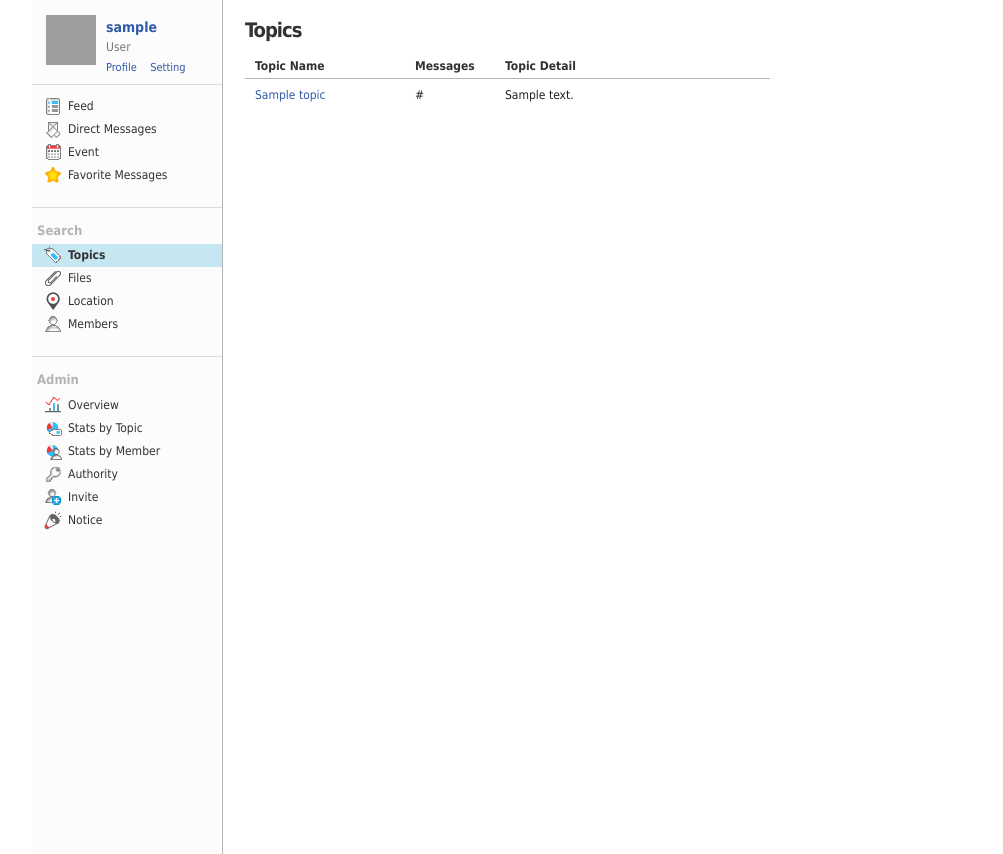
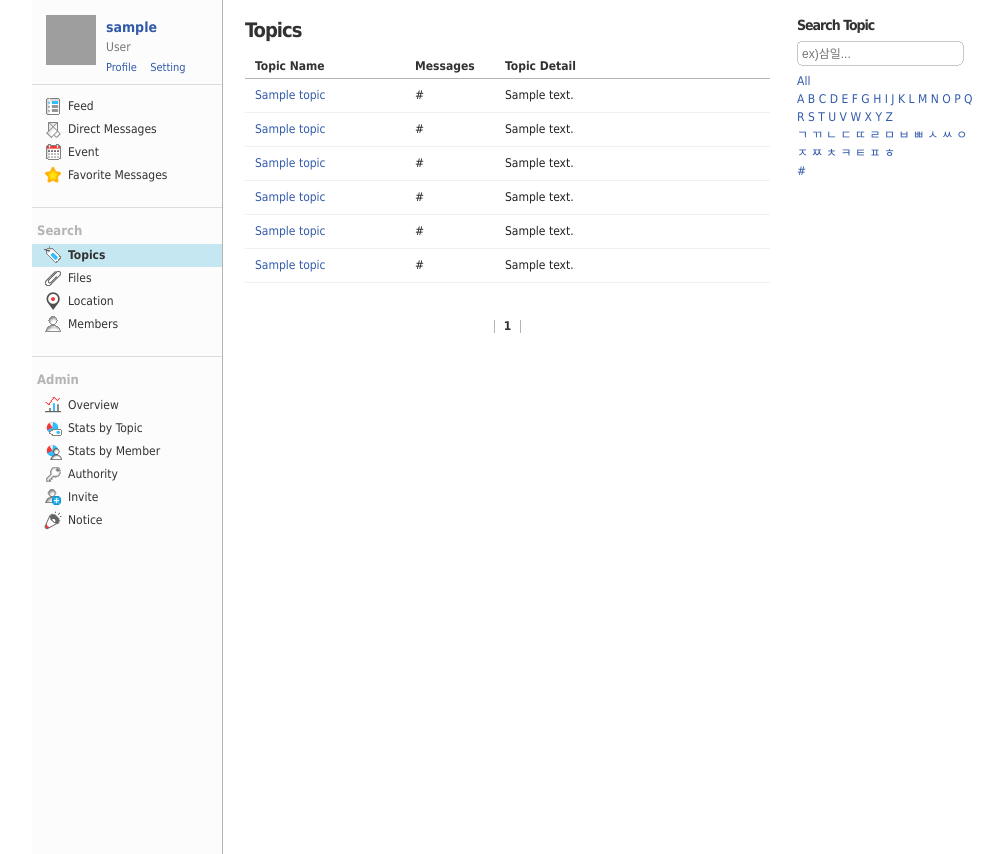
Before and after one commit to uj-on-kaist/CloudProject, a Django app: page /topic/ in a window 1280 px wide. Shown: the part 45-899 px from the top of the page, without its empty margins (133-1136 px from the left). Run offline with Django 3.2, Linux system fonts and the light colour scheme; a user stored in the database is signed in; tables that the repository leaves empty hold one stand-in row (values such as "Sample post"); data that the repository does not hold is empty; parts of the project's set-up code (start-up, migrations or seed data) failed here and were passed over; grey boxes are pictures that could not be loaded.

Commit message:
Topic improve

```diff
--- a/Cloud31/controller/topiccontroller.py
+++ b/Cloud31/controller/topiccontroller.py
@@ -16,6 +16,7 @@ from django.contrib.auth.decorators import login_required
 from django.shortcuts import get_object_or_404
 from django.utils.encoding import smart_unicode
 
+from django.db.models import Q
 
 import json
 import my_utils
@@ -27,11 +28,48 @@ from django.core.paginator import Paginator, EmptyPage, PageNotAnInteger
 def topic(request):
     t = loader.get_template('topic.html')
     context = RequestContext(request)
+
+    context['side_list']=['search_topic']
+    context['ko_list']=[u'ㄱ', u'ㄲ', u'ㄴ', u'ㄷ', u'ㄸ', u'ㄹ', u'ㅁ', u'ㅂ', u'ㅃ', u'ㅅ', u'ㅆ', u'ㅇ', u'ㅈ', u'ㅉ', u'ㅊ', u'ㅋ', u'ㅌ', u'ㅍ', u'ㅎ']
+    context['en_list']=['A', 'B', 'C', 'D', 'E', 'F', 'G', 'H', 'I', 'J', 'K', 'L', 'M', 'N', 'O', 'P', 'Q', 'R', 'S', 'T', 'U', 'V', 'W', 'X', 'Y', 'Z']
+
     context['page_topic'] = "selected"
     context['topics']=list()
     try:
-        topics = Topic.objects.all()
-        paginator = Paginator(topics, 2)
+        keyword = request.GET.get('q', '')
+        query_type = Q()
+        if keyword is not '':
+            print keyword
+            query_type = Q(topic_name__istartswith=keyword)
+
+        search_index = request.GET.get('index', '')
+        if search_index is not '':
+            if search_index in map(chr, range(65, 91)):
+                query_type = Q(topic_name__istartswith=search_index)
+            elif search_inde is '#':
+                query_type = Q()
+            else:
+                this_index,next_index=my_utils.next_search_index(search_index)
+                query_type = Q(topic_name__gt=this_index, topic_name__lt=next_index)
+
+        topics = Topic.objects.filter(query_type)
+
+        b = list()
+        for topic in topics:
+            b.append(topic)
+
+        c = list()
+        for a in b:
+            c.append(a)
+            c.append(a)
+        for a in b:
+            c.append(a)
+            c.append(a)
+        for a in b:
+            c.append(a)
+            c.append(a)
+
+        paginator = Paginator(c, 15)
 
         page = request.GET.get('page', 1)
         try:
@@ -43,7 +81,8 @@ def topic(request):
             # If page is out of range (e.g. 9999), deliver last page of results.
             context['topics'] = paginator.page(paginator.num_pages)
 
-        print context['topics']
+        context['index_info'] = my_utils.get_index_list(context['topics'].number, paginator.num_pages)
+
 
     except Exception as e:
         print str(e)
@@ -57,6 +96,7 @@ def topic_detail(request,topic_name):
     t = loader.get_template('topic_detail.html')
     context = RequestContext(request)
     topic_name = smart_unicode(topic_name, encoding='utf-8', strings_only=False, errors='strict')
+    context['page_topic'] = "selected"
     context['topics']=list()
     try:
         context['topics'] = Topic.objects.filter(topic_name=topic_name)
--- a/Cloud31/my_utils.py
+++ b/Cloud31/my_utils.py
@@ -103,3 +103,42 @@ def get_related_topics(username):
         pass
 
     return result
+
+
+
+def get_index_list(index, last_index):
+    result = dict()
+    result['index_list']=list()
+    result['current_index']=index
+    left = int((index-1)/10)*10 + 1
+    right = min(left+10, last_index+1)
+
+    result['has_previous'] = False
+    if left > 1:
+        result['has_previous']=True
+        result['previous_index']=left-1
+
+    for i in range(left,right):
+        result['index_list'].append(i)
+
+    result['has_next']=False
+    if right < last_index+1:
+        result['has_next']=True
+        result['next_index']=right
+
+
+    return result
+
+HANGUL_BEGIN_UNICODE = 44032
+HANGUL_BASE_UNIT = 588
+
+def next_search_index(index):
+    ko = [u'ㄱ',u'ㄲ',u'ㄴ',u'ㄷ',u'ㄸ',u'ㄹ',u'ㅁ',u'ㅂ',u'ㅃ',u'ㅅ',u'ㅆ',u'ㅇ',u'ㅈ',u'ㅉ',u'ㅊ',u'ㅋ',u'ㅌ',u'ㅍ',u'ㅎ']
+
+    try:
+        uni_index = ko.index(index)
+        this_index = unichr(HANGUL_BEGIN_UNICODE+uni_index*HANGUL_BASE_UNIT)
+        next_index = unichr(HANGUL_BEGIN_UNICODE+(uni_index+1)*HANGUL_BASE_UNIT)
+        return this_index, next_index
+    except:
+        pass
--- a/Cloud31/static/css/sidebar.css
+++ b/Cloud31/static/css/sidebar.css
@@ -51,3 +51,9 @@
 .user_profile_box ul.user_related_topics li{
     color: #325AAA;
 }
+
+input[type='text'].search_topic_input,input[type='password'].search_topic_input{
+    font-size: 12px;
+    padding: 4px 5px;
+    width: 157px;
+}
--- a/Cloud31/static/css/style.css
+++ b/Cloud31/static/css/style.css
@@ -554,6 +554,14 @@ ul.comments textarea,
     overflow-y: hidden;
     margin: 0; padding: 0;
 }
+.topic_table tr td p.topic_detail{
+    width: 265px;
+}
+.ellipsis{
+    overflow:hidden;
+    white-space:nowrap;
+    text-overflow:ellipsis;
+}
  .topic_table tr th p{height: 23px;
     line-height: 23px;
     overflow-y: hidden;
@@ -565,6 +573,9 @@ ul.comments textarea,
     color: #323232;
 }
 
+.topic_table tr.topic_item td{
+    border-bottom: 1px solid #F0F0F0;
+}
 .topic_table tr.topic_item:hover{
     background-color: rgb(235,250,250);
 }
@@ -572,3 +583,56 @@ ul.comments textarea,
 th.first, td.first{
     padding-left: 10px;
 }
+
+
+
+.index_box{
+    color: #323232;
+    font-size: 12px;
+    text-align: center;
+    width: 100%;
+    float: left;
+    clear: both;
+}
+ul.index_list{
+
+    padding: 0;
+margin: 0 auto;
+margin-top: 20px;
+list-style-type: none;
+float: left;
+position: relative;
+left: 50%;
+}
+ul.index_list a{
+    margin: 0; padding: 0;
+    color: #323232;
+}
+ul.index_list a:hover{
+    color: #325AAA;
+}
+ul.index_list li{float: left;
+    list-style: none;
+    margin:0;
+    padding: 0px;
+    text-align: center;
+    position: relative;
+    right: 50%;
+}
+ul.index_list li span{
+    width: 25px;
+    float: left;
+    line-height: 13px;
+    height: 13px;
+}
+
+ul.index_list li.index_item{
+    border-left: 1px solid #B4B4B4;
+}
+ul.index_list li.index_item.last{
+    border-right: 1px solid #B4B4B4;
+}
+
+ul.index_list li.previous span, ul.index_list li.next span{
+    width: 50px;
+}
--- a/Cloud31/template/right_bar.html
+++ b/Cloud31/template/right_bar.html
@@ -3,6 +3,39 @@
 
 {% if user.is_authenticated %}
 
+
+
+{% if 'search_topic' in side_list%}
+<div class="side_item">
+<h3 class="sidebar_header">Search Topic</h3>
+<div title="search_topic" class="search_topic_box">
+<form method="get" action="./">
+<input id="q" type="text" placeholder="ex)삼일..." name="q" class="search_topic_input input_167_25">
+</form>
+</div>
+
+<div>
+<span><a href="./">All</a></span>
+</div>
+
+<div>
+{% for en in en_list %}
+<span><a href="./?index={{en}}">{{ en }}</a></span>
+{% endfor %}
+</div>
+
+<div>
+{% for ko in ko_list %}
+<span><a href="./?index={{ko}}">{{ ko }}</a></span>
+{% endfor %}
+</div>
+
+<div>
+<span><a href="./?index=#">#</a></span>
+</div>
+
+</div>
+{% endif %}
 
 {% if 'user_profile' in side_list%}
 <div class="side_item">
--- a/Cloud31/template/topic.html
+++ b/Cloud31/template/topic.html
@@ -13,9 +13,11 @@
     <tr class="topic_item" onclick="document.location.href='/topic/{{ topic.topic_name }}';">
         <td class="topic_name first"><p>{{ topic.topic_name }}</p></td>
         <td ><p>#</p></td>
-        <td><p>{{ topic.topic_detail }}</p></td>
+        <td><p class="ellipsis topic_detail">{{ topic.topic_detail }}</p></td>
     </tr>
     {% endfor%}
 </table>
 
+{% include "ui/pagination.html" %}
+
 {% include "meta_close.html"%}
--- /dev/null
+++ b/Cloud31/template/ui/pagination.html
@@ -0,0 +1,31 @@
+<div class="index_box">
+
+<ul class="index_list">
+    {% if index_info.has_previous %}
+    <a href="./?page={{ index_info.previous_index }}">
+    <li class="previous">
+        <span>&lt; Prev</span>
+    </li>
+    </a>
+    {% endif %}
+    {% for index in index_info.index_list %}
+    <a href="./?page={{ index }}">
+        <li class="index_item {% if forloop.last%}last{% endif %}"><span>
+                {% if index == index_info.current_index %}
+                <b>{{ index }}</b>
+                {% else %}
+                {{index}}
+                {% endif %}
+        </span></li>
+    </a>
+    {% endfor%}
+    {% if index_info.has_next %}
+    <a href="./?page={{ index_info.next_index }}">
+    <li class="next">
+        <span>Next &gt;</span>
+    </li>
+    </a>
+    {% endif %}
+</ul>
+
+</div>
```
